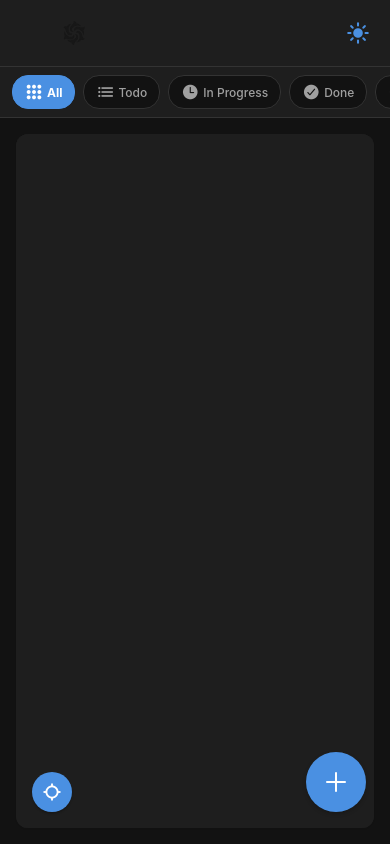
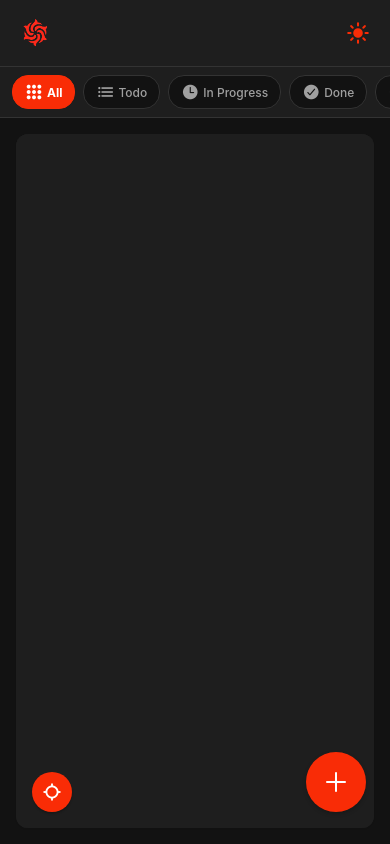
Before and after one commit to anshulchahar/bubble, a React Native app: screen /Home in a window 390 px wide. Built offline with nearby package versions, Linux system fonts and the light colour scheme.

Commit message:
feat: Update theme colors to orange-red and adjust HomeScreen logo positioning

```diff
--- a/src/context/ThemeContext.js
+++ b/src/context/ThemeContext.js
@@ -8,7 +8,7 @@ const lightColors = {
   text: '#212529',       // Dark Gray
   textSecondary: '#6C757D', // Medium Gray
   border: '#E9ECEF',      // Light Gray Border
-  primary: '#4A90E2',     // A modern blue for accents if needed later
+  primary: '#f92c06',     // Updated to orange-red theme color
   // Bubble Colors (Distinct and vibrant)
   bubbleTodo: '#FF6A88', // Pink/Red (replaced gradient)
   bubbleInProgress: '#FFBF3A', // Yellow/Orange (replaced gradient)
@@ -23,7 +23,7 @@ const darkColors = {
   text: '#E0E0E0',       // Light Gray
   textSecondary: '#A0A0A0', // Medium Light Gray
   border: '#333333',      // Dark Border
-  primary: '#4A90E2',     // Same blue accent
+  primary: '#f92c06',     // Updated to orange-red theme color
   // Bubble Colors (Solid colors instead of gradients)
   bubbleTodo: '#FF6A88',
   bubbleInProgress: '#FFBF3A',
--- a/src/screens/HomeScreen.jsx
+++ b/src/screens/HomeScreen.jsx
@@ -137,6 +137,7 @@ const getStyles = (colors) => StyleSheet.create({
   header: {
     backgroundColor: colors.card,
     padding: 14,
+    paddingLeft: 0, // Remove left padding completely
     paddingTop: 14,
     borderBottomWidth: 1,
     borderBottomColor: colors.border,
@@ -145,8 +146,9 @@ const getStyles = (colors) => StyleSheet.create({
     alignItems: 'center',
   },
   logo: {
-    height: 30,
+    height: 35,
     width: 120,
+    marginLeft: -25, // Add negative margin to pull logo closer to edge
   },
   themeToggle: {
     padding: 6,
```
Also changed, not shown: assets/logo.png.
